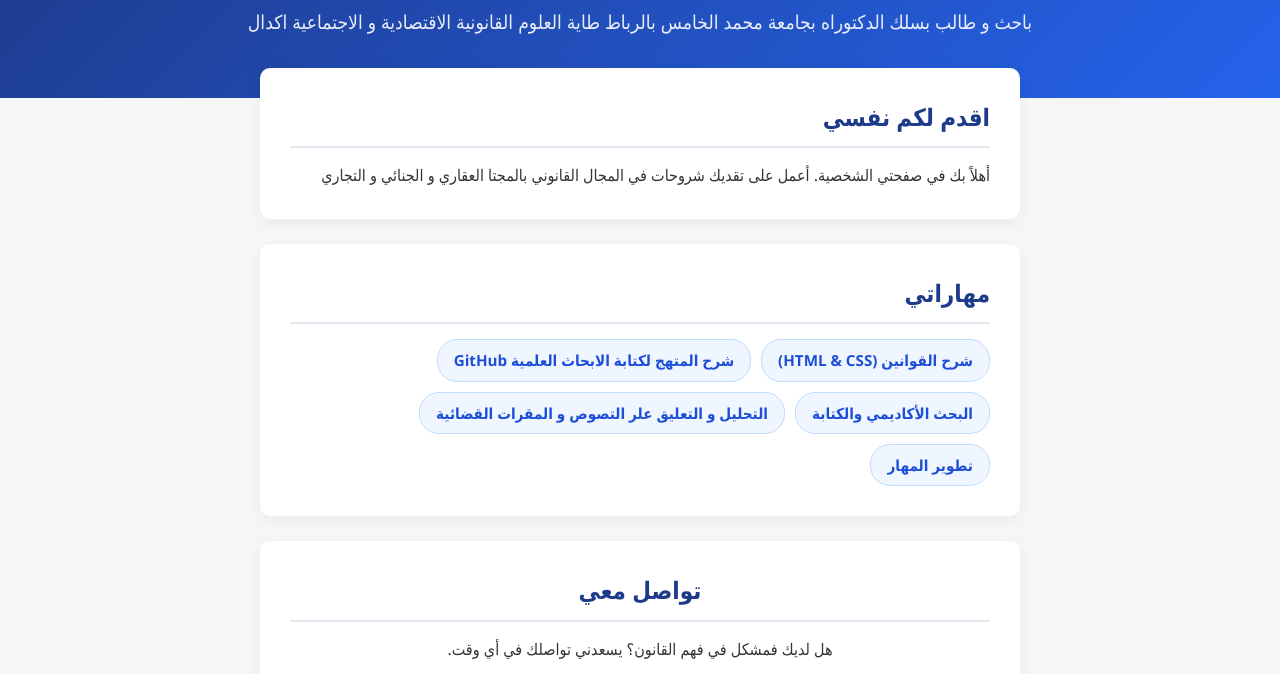
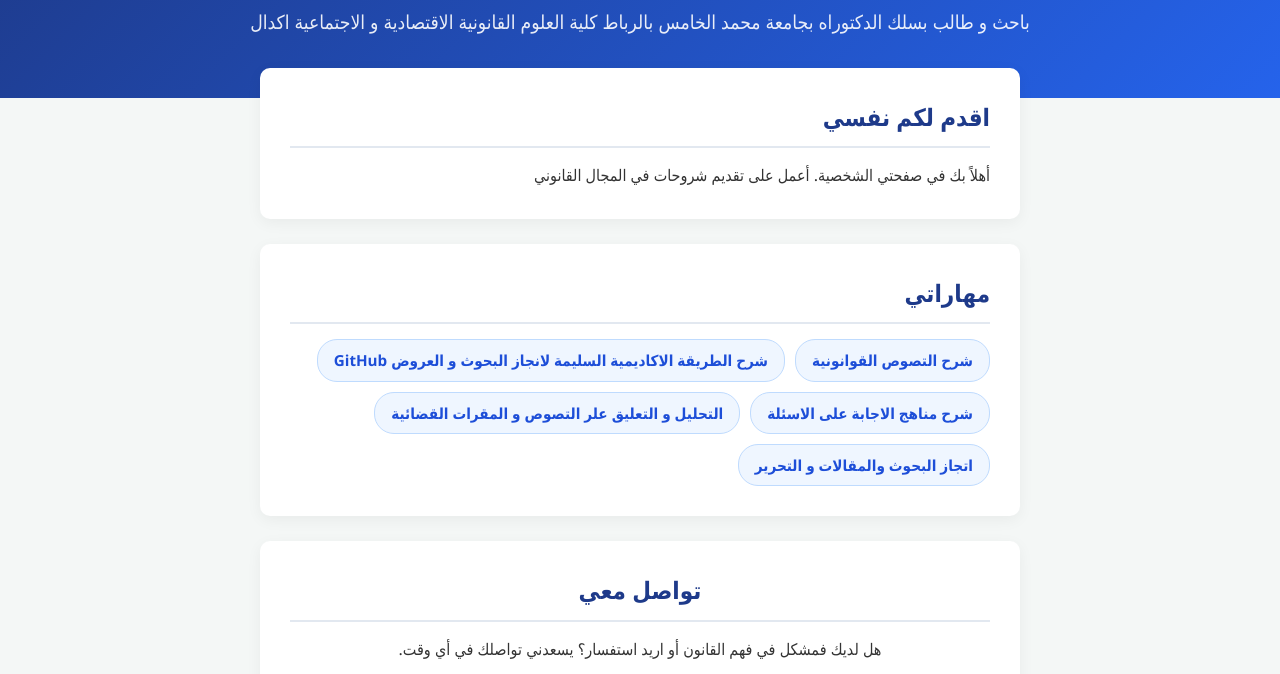
Before and after one commit to abdellatif-droit/abdellatif-academic-profil, a plain HTML site: page index.html in a window 1280 px wide. Shown: the part 114-788 px from the top of the page. Drawn offline with Linux system fonts and the light colour scheme.

Commit message:
Update index.html

```diff
--- a/index.html
+++ b/index.html
@@ -108,7 +108,7 @@
     <!-- القسم العلوي: الاسم والصفة -->
     <header>
         <h1>مرحباً، أنا عبد الله</h1>
-  <p>باحث و طالب بسلك الدكتوراه بجامعة محمد الخامس بالرباط طاية العلوم القانونية  الاقتصادية و الاجتماعية اكدال</p>
+  <p>باحث و طالب بسلك الدكتوراه بجامعة محمد الخامس بالرباط كلية العلوم القانونية  الاقتصادية و الاجتماعية اكدال</p>
     </header>
 
     <div class="container">
@@ -116,7 +116,7 @@
         <section class="card">
             <h2>اقدم لكم نفسي </h2>
             <p>
-                أهلاً بك في صفحتي الشخصية. أعمل على تقديك شروحات في المجال القانوني بالمجتا العقاري و الجنائي و التجاري
+                أهلاً بك في صفحتي الشخصية. أعمل على تقديم شروحات في المجال القانوني
             </p>
         </section>
 
@@ -124,18 +124,18 @@
         <section class="card">
             <h2>مهاراتي </h2>
             <ul class="skills-list">
-                <li>شرح القوانين (HTML & CSS)</li>
-                <li>شرح المتهج لكتابة الابحاث العلمية GitHub</li>
-                <li>البحث الأكاديمي والكتابة</li>
+                <li>شرح التصوص القوانونية </li>
+                <li>شرح الطريقة الاكاديمية السليمة لانجاز البحوث و العروض  GitHub</li>
+                <li>شرح مناهج الاجابة على الاسئلة  </li>
                 <li>التحليل و التعليق علر التصوص و المقرات القضائية </li>
-                <li>تطوير المهار</li>
+                <li>اتجاز البحوث والمقالات و التحرير </li>
             </ul>
         </section>
 
         <!-- قسم التواصل -->
         <section class="card contact-section">
             <h2>تواصل معي</h2>
-            <p>هل لديك فمشكل في فهم القانون؟ يسعدني تواصلك في أي وقت.</p>
+            <p>هل لديك فمشكل في فهم القانون أو اريد استفسار؟ يسعدني تواصلك في أي وقت.</p>
             <!-- استبدل البريد الإلكتروني أدناه ببريدك الحقيقي -->
             <a href="mailto:abdoallam19903003@email.com" class="contact-btn">أرسل لي رسالة عبر البريد</a>
         </section>
```
